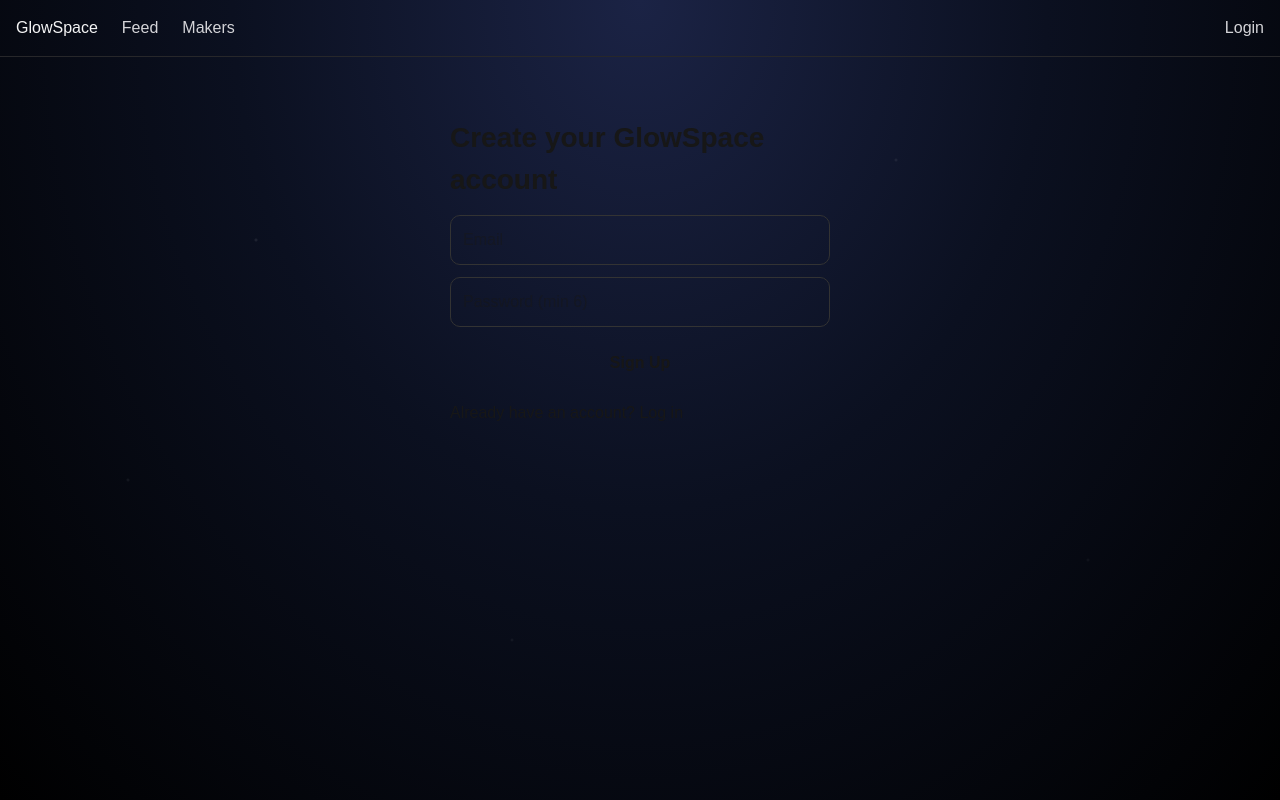
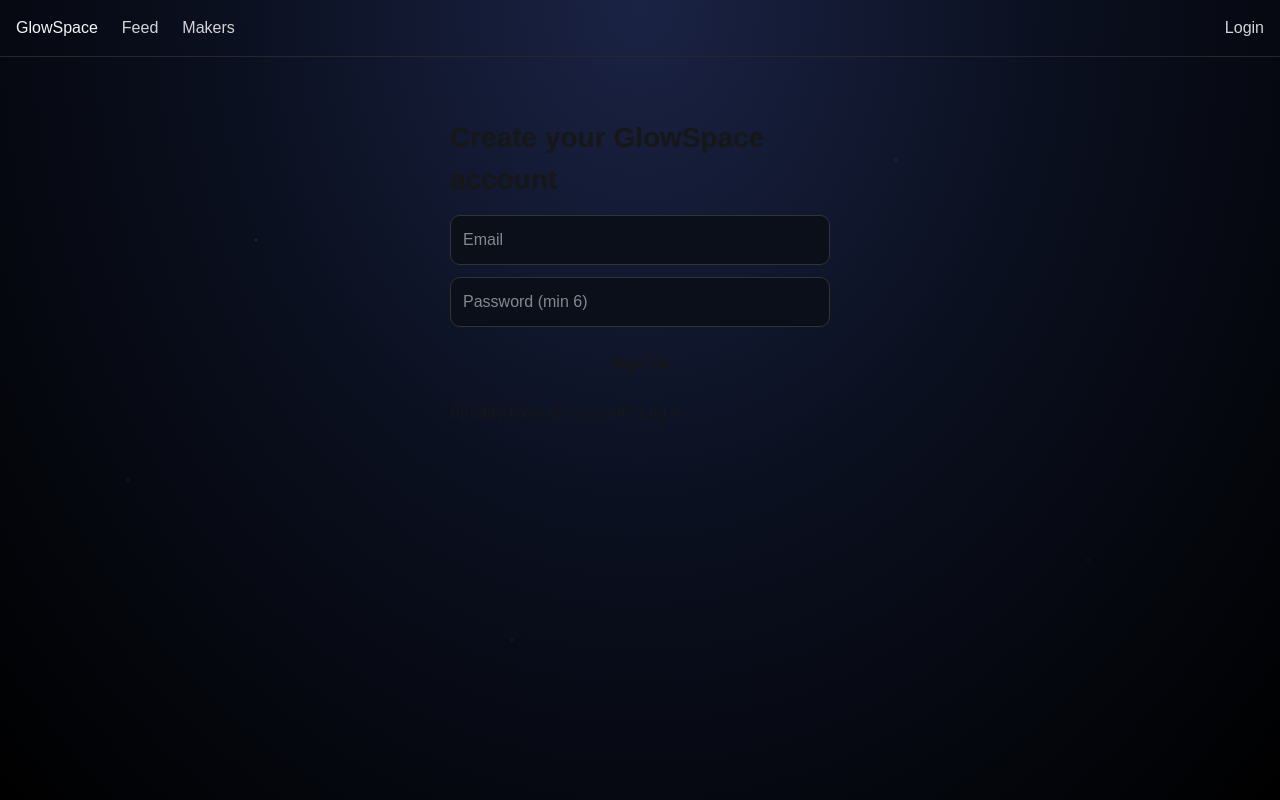
Before and after one commit to caylamarchand-lgtm/cnc-glowspace, a Next.js app: page /signup in a window 1280 px wide. Built offline with nearby package versions, Linux system fonts and the light colour scheme; no server answers.

Commit message:
Fix signup input visibility in light mode

```diff
--- a/app/signup/page.tsx
+++ b/app/signup/page.tsx
@@ -56,7 +56,13 @@
           value={email}
           onChange={(e) => setEmail(e.target.value)}
           required
-          style={{ padding: 12, borderRadius: 10, border: "1px solid #333" }}
+          style={{
+  padding: 12,
+  borderRadius: 10,
+  border: "1px solid #333",
+  backgroundColor: "#0b0f1a",
+  color: "#ffffff",
+}}
         />
 
         <input
@@ -66,7 +72,13 @@
           onChange={(e) => setPassword(e.target.value)}
           required
           minLength={6}
-          style={{ padding: 12, borderRadius: 10, border: "1px solid #333" }}
+          style={{
+  padding: 12,
+  borderRadius: 10,
+  border: "1px solid #333",
+  backgroundColor: "#0b0f1a",
+  color: "#ffffff",
+}}
         />
 
         <button
```
